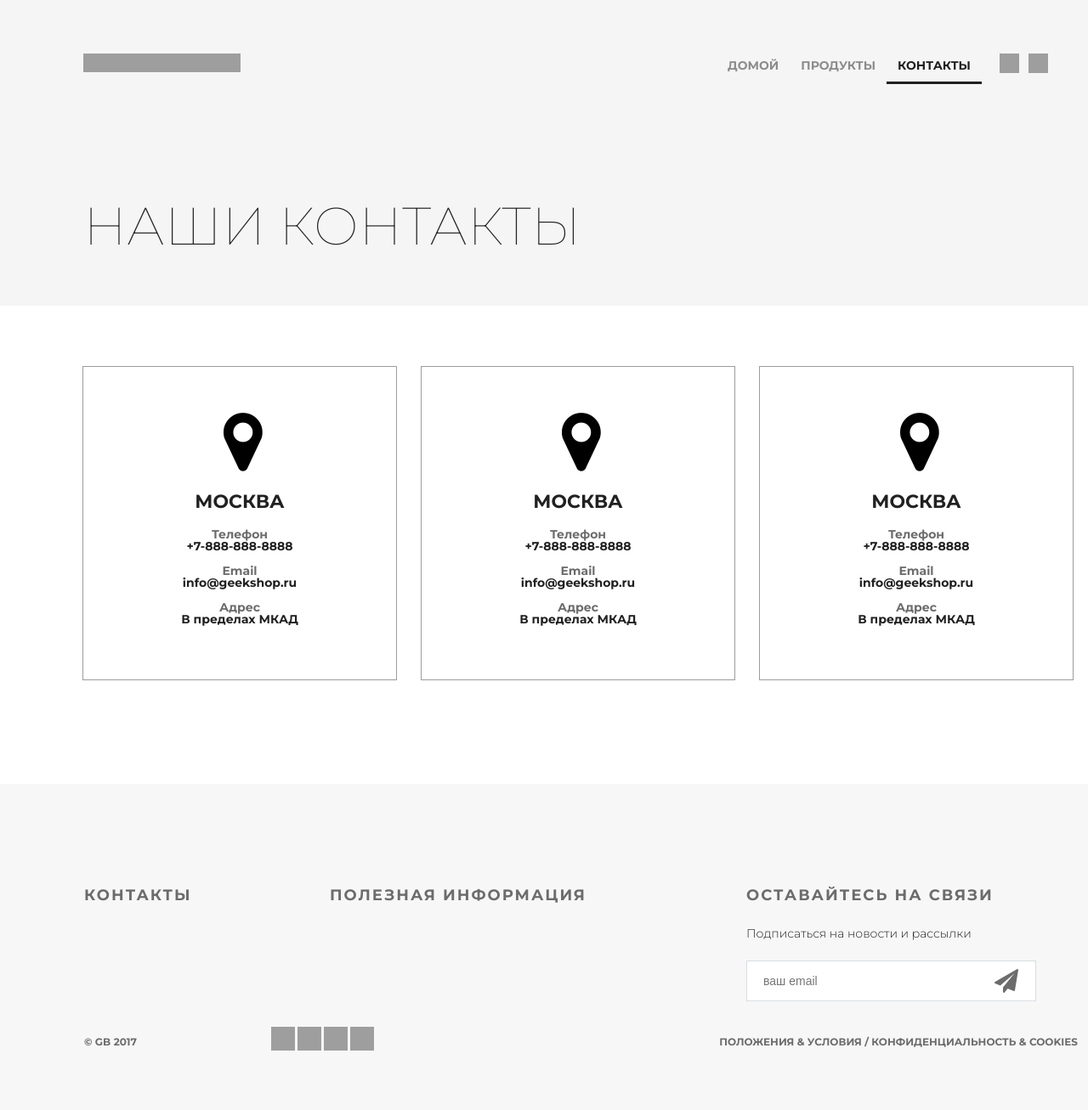
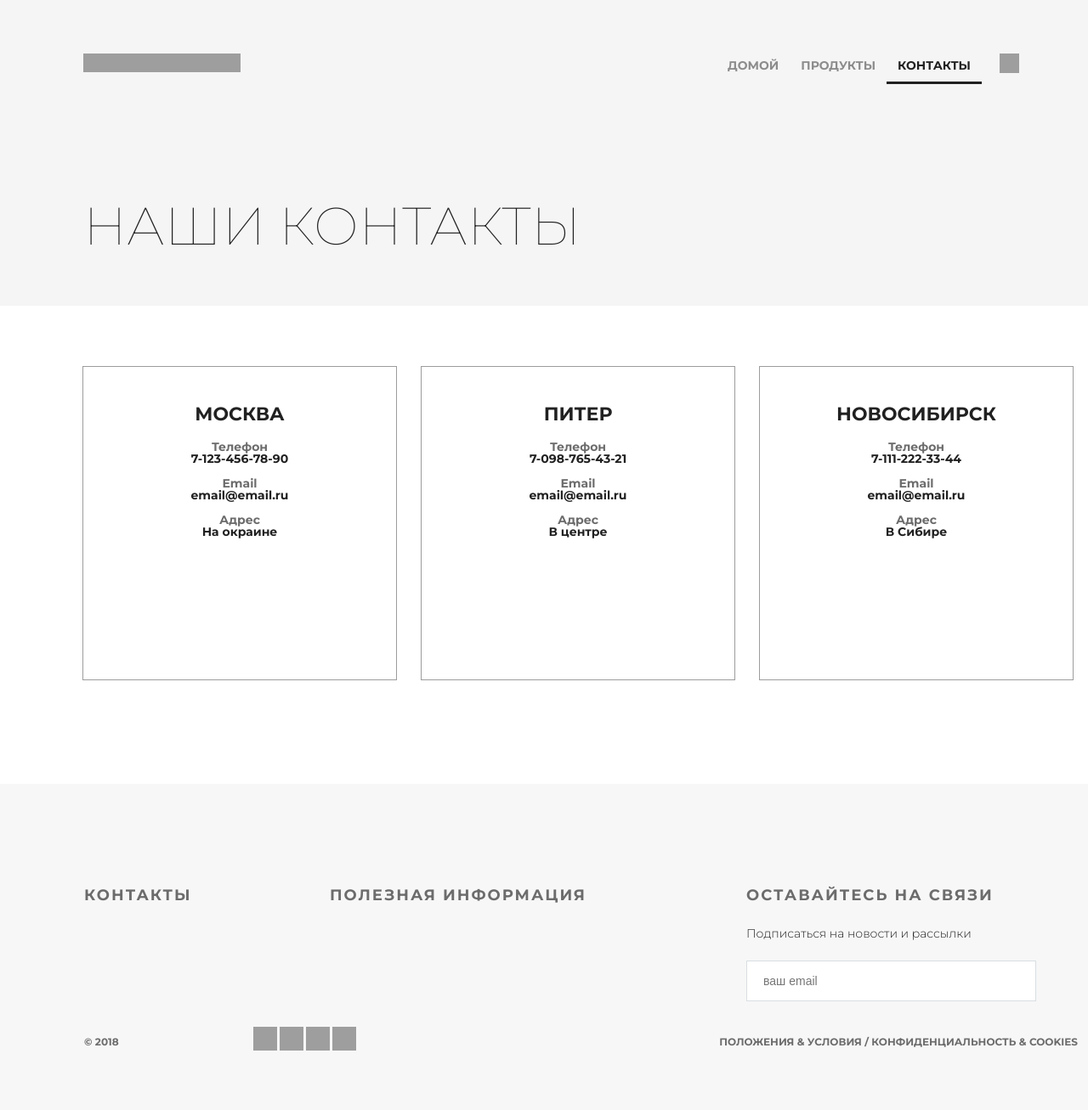
Before and after one commit to Fereuz/Website, a Django app: page /contact/ in a window 1280 px wide; the page is wider, and only the part inside the window is pictured. Shown: that part at 85% size. Run offline with Django 3.2, Linux system fonts and the light colour scheme; some libraries are stand-ins or nearby versions; grey boxes are pictures that could not be loaded.

Commit message:
more dynamics

```diff
--- /dev/null
+++ b/training/mainapp/templates/mainapp/base.html
@@ -0,0 +1,48 @@
+<!DOCTYPE html>
+<html>
+<head>
+	<meta charset="utf-8">
+	{% block title %}
+		<title>{{ title }}</title>
+	{% endblock %}
+	<link rel="stylesheet" type="text/css" href="/static/css/style.css">
+</head>
+<body>
+	<div class="container">
+		{% block content %}
+		{% endblock %}
+
+	</div>
+
+	{% block footer %}
+		<div class="footer">
+
+			<div class="clearfix">
+				<div class="text-footer">
+					<h3>контакты</h3>
+				</div>
+				<div class="text-footer">
+					<h3>полезная информация</h3>
+				</div>
+				<div class="text-footer clearfix">
+					<h3>Оставайтесь на связи</h3>
+					<p>Подписаться на новости и рассылки</p>
+					<form>
+						<input type="email" name="email" placeholder="ваш email">
+						<a href="#"><i class="fa fa-paper-plane fa-2x" aria-hidden="true"></i></a>
+					</form>
+				</div>
+			</div>
+			<p class="small">&copy; {% now "Y" %}</p>
+			<div class="social">
+				<a href="#" class="social1"></a>
+				<a href="#" class="social2"></a>
+				<a href="#" class="social3"></a>
+				<a href="#" class="social4"></a>
+			</div>
+			<p class="small">Положения &amp; Условия  /  Конфиденциальность &amp; Cookies</p>
+		</div>
+	{% endblock %}
+
+</body>
+</html>
--- a/training/mainapp/templates/mainapp/contact.html
+++ b/training/mainapp/templates/mainapp/contact.html
@@ -1,107 +1,33 @@
-<!DOCTYPE html>
-<html>
-<head>
-	<meta charset="utf-8">
-	<title>Контакты</title>
-	<link rel="stylesheet" type="text/css" href="/static/css/style.css">
-	<link rel="stylesheet" href="/static/css/fonts/font-awesome/css/font-awesome.css">
-</head>
-<body>
-	<div class="container">
+{% extends 'mainapp/base.html' %}
+
+{% block content %}
 	<div class="hero">
 		<div class="header clearfix">
-				<a href="/" class="logo"></a>
-				<ul class="menu">
-					<li><a href="/">домой</a></li>
-					<li><a href="/products/">продукты</a></li>
-					<li><a href="/contact/" class="active">контакты</a></li>
-				</ul>
-				<a href="#" class="search"></a>
-                <a href="#" class="basket"></a>
+			{% include 'mainapp/includes/include_menu.html' %}
 		</div>
 		<h1>наши контакты</h1>
 	</div>
 
 	<div class="location">
+		{% for contact in contacts_list %}
 			<div class="location-1">
 				<i class="fa fa-map-marker fa-5x"></i>
-				<h4>Москва</h4>
+				<h4>{{ contact.sity }}</h4>
 				<div class="contacts">
 					<h5>Телефон</h5>
-					<p>+7-888-888-8888</p>
+					<p>{{ contact.phone }}</p>
 				</div>
 				<div class="contacts">
 					<h5>Email</h5>
-					<p>info@geekshop.ru</p>
+					<p>{{ contact.email }}</p>
 				</div>
 				<div class="contacts">
 					<h5>Адрес</h5>
-					<p>В пределах МКАД</p>
+					<p>{{ contact.address }}</p>
 				</div>
 			</div>
-			<div class="location-1">
-				<i class="fa fa-map-marker fa-5x"></i>
-				<h4>Москва</h4>
-				<div class="contacts">
-					<h5>Телефон</h5>
-					<p>+7-888-888-8888</p>
-				</div>
-				<div class="contacts">
-					<h5>Email</h5>
-					<p>info@geekshop.ru</p>
-				</div>
-				<div class="contacts">
-					<h5>Адрес</h5>
-					<p>В пределах МКАД</p>
-				</div>
-			</div>
-			<div class="location-1">
-				<i class="fa fa-map-marker fa-5x"></i>
-				<h4>Москва</h4>
-				<div class="contacts">
-					<h5>Телефон</h5>
-					<p>+7-888-888-8888</p>
-				</div>
-				<div class="contacts">
-					<h5>Email</h5>
-					<p>info@geekshop.ru</p>
-				</div>
-				<div class="contacts">
-					<h5>Адрес</h5>
-					<p>В пределах МКАД</p>
-				</div>
-			</div>
+		{% endfor %}
 	</div>
 
 	<div class="clr"></div>
-	</div>
-
-    <div class="footer">
-        <div class="clearfix">
-            <div class="text-footer">
-                <h3>контакты</h3>
-            </div>
-            <div class="text-footer">
-                <h3>полезная информация</h3>
-            </div>
-            <div class="text-footer clearfix">
-                <h3>Оставайтесь на связи</h3>
-                <p>Подписаться на новости и рассылки</p>
-                <form>
-                    <input type="email" name="email" placeholder="ваш email">
-                    <a href="#"><i class="fa fa-paper-plane fa-2x" aria-hidden="true"></i></a>
-                </form>
-            </div>
-        </div>
-        <p class="small">&copy; GB 2017</p>
-        <div class="social">
-            <a href="#" class="social1"></a>
-            <a href="#" class="social2"></a>
-            <a href="#" class="social3"></a>
-            <a href="#" class="social4"></a>
-        </div>
-        <p class="small">Положения &amp; Условия  /  Конфиденциальность &amp; Cookies</p>
-    </div>
-
-</body>
-</html>
+{% endblock %}
--- /dev/null
+++ b/training/mainapp/templates/mainapp/includes/include_menu.html
@@ -0,0 +1,15 @@
+<a href="{% url 'main' %}" class="logo"></a>
+<ul class="menu">
+	{% for element in menu %}
+		<li>
+			<a href="{% url element.href %}"
+			{% if request.resolver_match.url_name == element.href %}
+				class="active"
+			{% endif %}
+			>
+				{{ element.name }}
+			</a>
+		</li>
+	{% endfor %}
+</ul>
+<a href="#" class="search"></a>
--- a/training/mainapp/views.py
+++ b/training/mainapp/views.py
@@ -1,12 +1,71 @@
 from django.shortcuts import render
 
+
+menu = [
+	{
+		'href': 'main',
+		'name': 'Домой',
+	},
+	{
+		'href': 'products',
+		'name': 'Продукты',
+	},
+	{
+		'href': 'contact',
+		'name': 'Контакты',
+	},
+]
+
 def main(request):
-	return render(request, 'mainapp/index.html')
+	title = 'Главная'
+
+	content = {
+		'title': title,
+		'menu': menu,
+	}
+
+	return render(request, 'mainapp/index.html', content)
 
 
 def products(request):
-	return render(request, 'mainapp/products.html')
+	title = 'Продукты'
+
+	content = {
+		'title': title,
+		'menu': menu,
+	}
+
+	return render(request, 'mainapp/products.html', content)
 
 
 def contact(request):
-	return render(request, 'mainapp/contact.html')
+	title = 'Контакты'
+
+	contacts_list = [
+		{
+			'sity': 'Москва',
+			'phone': '7-123-456-78-90',
+			'email': 'email@email.ru',
+			'address': 'На окраине',
+		},
+		{
+			'sity': 'Питер',
+			'phone': '7-098-765-43-21',
+			'email': 'email@email.ru',
+			'address': 'В центре',
+		},
+		{
+			'sity': 'Новосибирск',
+			'phone': '7-111-222-33-44',
+			'email': 'email@email.ru',
+			'address': 'В Сибире',
+		},
+		]
+
+	content = {
+		'title': title,
+		'contacts_list': contacts_list,
+		'menu': menu,
+	}
+
+	return render(request, 'mainapp/contact.html', content)
--- a/training/training/urls.py
+++ b/training/training/urls.py
@@ -18,8 +18,9 @@ from django.contrib import admin
 import mainapp.views as mainapp
 
 urlpatterns = [
-    url(r'^$', mainapp.main),
-	url(r'^products/', mainapp.products),
-	url(r'^contact/', mainapp.contact),
+    url(r'^$', mainapp.main, name='main'),
+	url(r'^products/', mainapp.products, name='products'),
+	url(r'^contact/', mainapp.contact, name='contact'),
+
 	url(r'^admin/', admin.site.urls),
 ]
```
Also changed, not shown: training/mainapp/templates/mainapp/includes/include_categories_menu.html (added, +7 -0 lines), training/mainapp/templates/mainapp/index.html (+5 -49 lines), training/mainapp/templates/mainapp/products.html (+6 -58 lines). Lines whose indentation alone changed are shown as unchanged.
